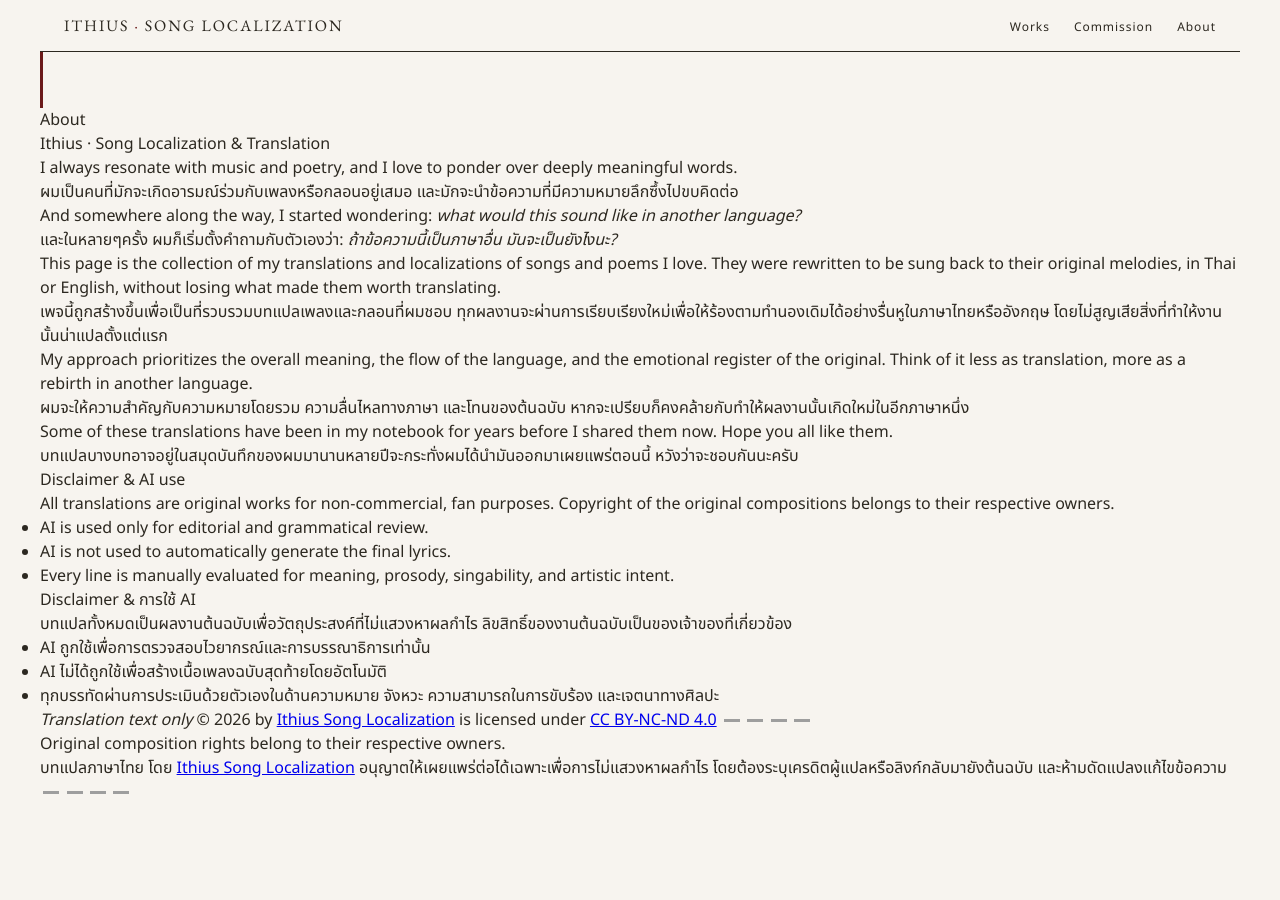
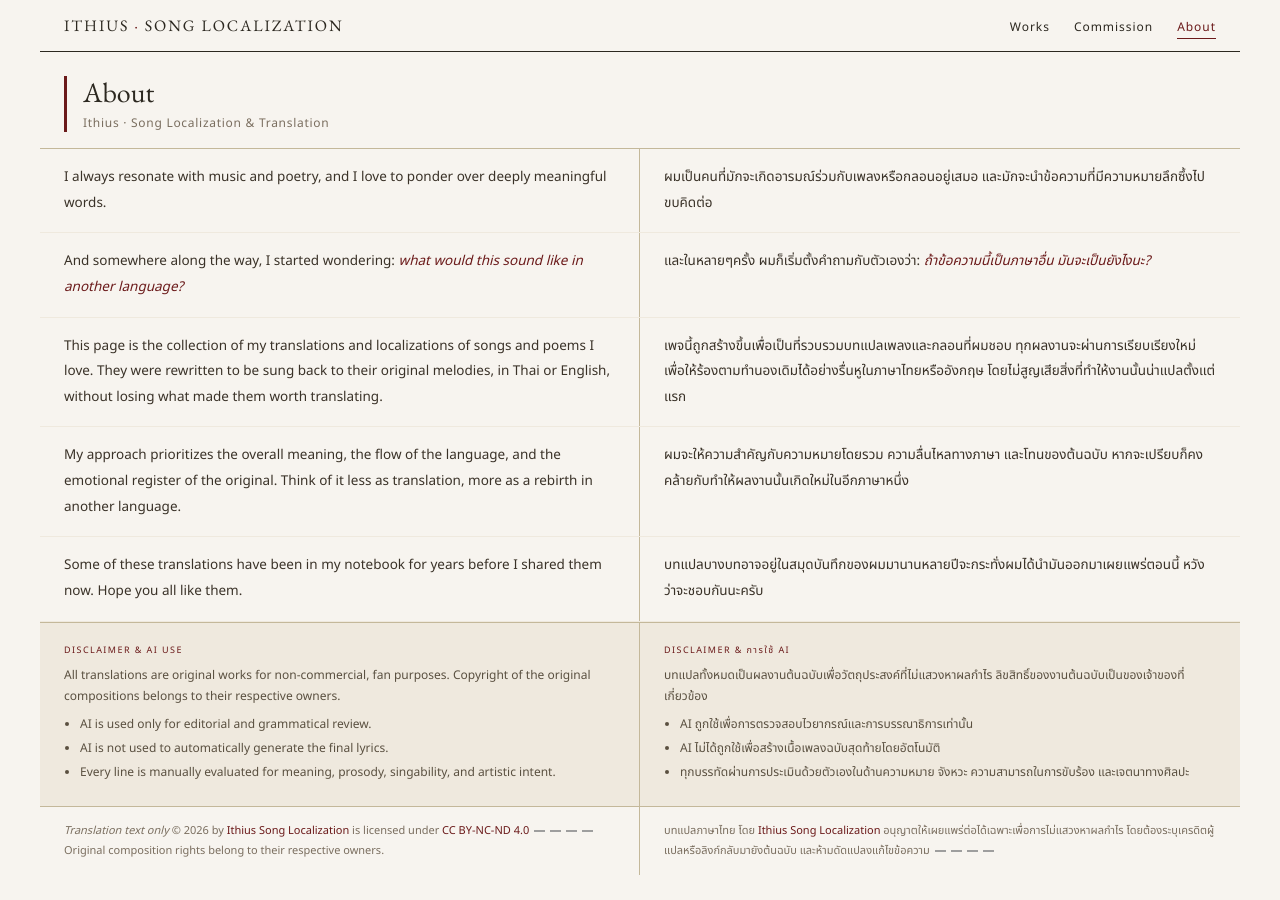
Before and after one commit to Ithius/song-localization, a Jekyll site: the page built from about.html, in a window 1280 px wide. Built offline with Jekyll 4.4.1, drawn with Linux system fonts in a browser that asks for light colours; grey boxes are pictures that could not be loaded.

Commit message:
Update main.css

```diff
--- a/assets/css/main.css
+++ b/assets/css/main.css
@@ -223,3 +223,58 @@ a.mu-logo {
   z-index: 100;
 }
 .mu-tooltip-box.visible { opacity: 1; }
+
+.mu-page-header {
+  padding: 1.5rem 1.5rem 1rem;
+  border-bottom: .5px solid #C4B89A;
+  display: flex; align-items: flex-end; gap: 1rem;
+}
+.mu-page-title {
+  font-family: 'EB Garamond', serif;
+  font-size: 28px; font-weight: 400; line-height: 1.2;
+}
+.mu-page-sub { font-size: 12px; color: #7A6E5F; letter-spacing: .06em; margin-top: 4px; }
+
+.mu-para-row { display: grid; grid-template-columns: 1fr 1fr; border-bottom: .5px solid #EFE9DE; }
+.mu-para-row:last-of-type { border-bottom: none; }
+.mu-para-cell { padding: 1rem 1.5rem; font-size: 13.5px; line-height: 1.9; color: #3A3228; }
+.mu-para-cell:first-child { border-right: .5px solid #C4B89A; }
+.mu-para-cell em { font-style: italic; color: #6B1A1A; }
+
+.mu-disclaimer-row { display: grid; grid-template-columns: 1fr 1fr; border-top: .5px solid #C4B89A; }
+.mu-disclaimer-cell { padding: 1.25rem 1.5rem; background: #EFE9DE; }
+.mu-disclaimer-cell:first-child { border-right: .5px solid #C4B89A; }
+.mu-disclaimer-label { font-size: 9px; letter-spacing: .16em; text-transform: uppercase; color: #6B1A1A; margin-bottom: .5rem; }
+.mu-disclaimer-text { font-size: 12px; color: #5A5040; line-height: 1.8; }
+.mu-disclaimer-text ul { margin: .4rem 0 0 1rem; }
+.mu-disclaimer-text li { margin-bottom: .15rem; }
+
+.mu-cc-row { display: grid; grid-template-columns: 1fr 1fr; border-top: .5px solid #C4B89A; background: #F7F4EF; }
+.mu-cc-cell { padding: .875rem 1.5rem; font-size: 11px; color: #7A6E5F; line-height: 1.8; }
+.mu-cc-cell:first-child { border-right: .5px solid #C4B89A; }
+.mu-cc-cell a { color: #6B1A1A; text-decoration: none; }
+.mu-cc-cell a:hover { text-decoration: underline; }
+.mu-cc-cell em { font-style: italic; }
+
+.mu-comm-body { display: grid; grid-template-columns: 1fr 1fr; }
+.mu-comm-col:first-child { border-right: .5px solid #C4B89A; }
+.mu-coming-soon {
+  display: flex; flex-direction: column; align-items: center;
+  justify-content: center; padding: 2.5rem 1.5rem;
+  text-align: center; border: .5px solid #C4B89A; margin: 1.5rem;
+}
+.mu-cs-label { font-size: 10px; letter-spacing: .2em; text-transform: uppercase; color: #A89880; margin-bottom: .75rem; }
+.mu-cs-title { font-family: 'EB Garamond', serif; font-size: 22px; color: #2C2820; margin-bottom: .5rem; }
+.mu-cs-sub { font-size: 13px; color: #7A6E5F; line-height: 1.7; max-width: 260px; }
+.mu-badge { display: inline-block; background: #6B1A1A; color: #F7F4EF; font-size: 9px; letter-spacing: .1em; text-transform: uppercase; padding: 3px 10px; margin-top: 1rem; }
+
+.mu-contact-section { padding: 0 1.5rem 1.5rem; }
+.mu-contact-label-header { font-size: 10px; letter-spacing: .18em; text-transform: uppercase; color: #7A6E5F; padding-bottom: .5rem; border-bottom: .5px solid #C4B89A; margin-bottom: .5rem; }
+.mu-contact-row { display: flex; align-items: center; gap: .75rem; padding: .5rem 0; border-bottom: .5px solid #EFE9DE; }
+.mu-contact-row:last-child { border-bottom: none; }
+.mu-contact-key { font-size: 10px; letter-spacing: .12em; text-transform: uppercase; color: #A89880; min-width: 52px; }
+.mu-contact-val { font-size: 13px; color: #6B1A1A; text-decoration: none; }
+.mu-contact-val:hover { text-decoration: underline; }
+
+a.mu-logo { text-decoration: none; color: inherit; }
+.mu-nav a.active { color: #6B1A1A; border-bottom: 1.5px solid #6B1A1A; padding-bottom: 2px; }
```
